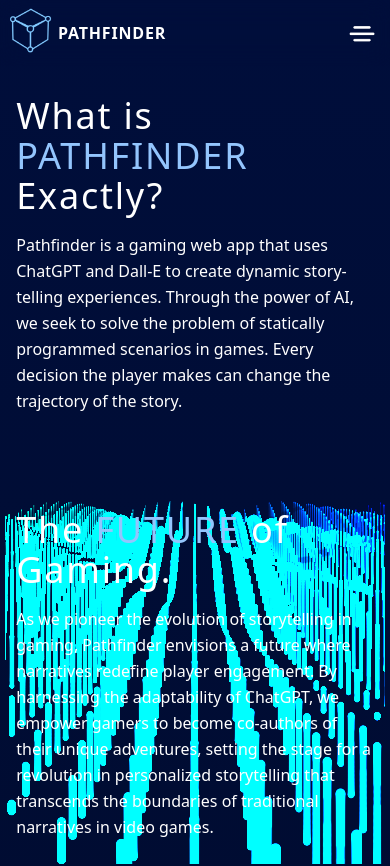
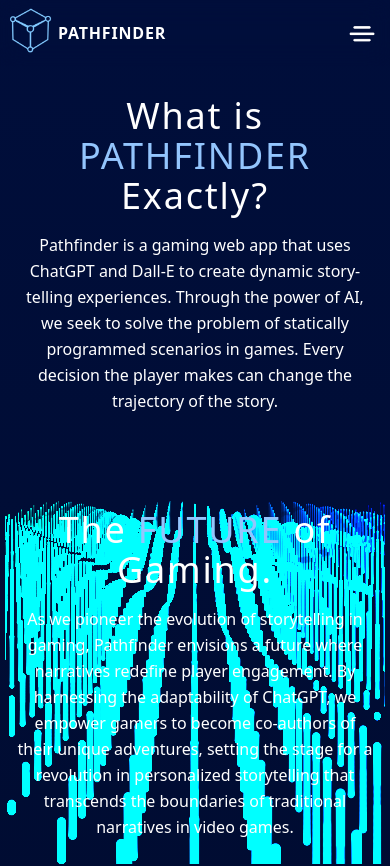
Before and after one commit to SilisK/pathfinder-game, a React (Vite) app: page /about in a window 390 px wide. Shown: the top 866 px of the page. Built offline with nearby package versions, Linux system fonts and the light colour scheme.

Commit message:
centered text on about page at smaller screens

```diff
--- a/src/Pages/About.jsx
+++ b/src/Pages/About.jsx
@@ -35,7 +35,7 @@
   }, []);
 
   return (
-    <div className="text-white max-w-7xl m-auto py-24 min-h-screen flex flex-col items-center justify-center">
+    <div className="text-white max-w-7xl m-auto py-24 min-h-screen flex flex-col items-center justify-center text-center md:text-left">
       <div className="w-11/12 mb-24 z-10">
         <h2 className="text-4xl mb-4 tracking-wider">
           What is <span className="text-blue-300">PATHFINDER</span> Exactly?
```
